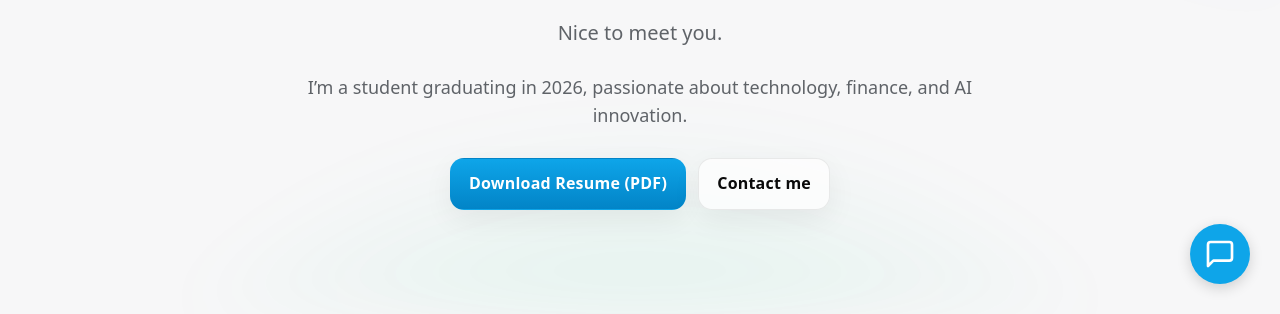
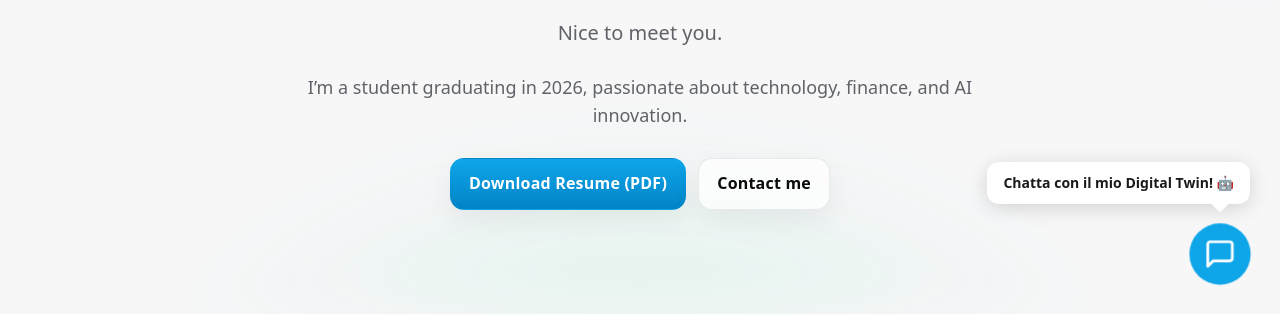
Before and after one commit to GianlucaBave/My_CV, a website: page index.html in a window 1280 px wide. Shown: the part 486-800 px from the top of the page. Drawn offline with Linux system fonts and the light colour scheme.

Commit message:
feat: Add chat tooltip and button animation

```diff
--- a/index.html
+++ b/index.html
@@ -412,10 +412,80 @@
       display: grid;
       place-items: center;
       transition: transform 0.2s cubic-bezier(0.175, 0.885, 0.32, 1.275);
+      animation: btnPulse 3s infinite;
+      position: relative;
     }
 
     .chat-btn:hover {
       transform: scale(1.1);
+      animation: none;
+    }
+
+    @keyframes btnPulse {
+      0% {
+        box-shadow: 0 0 0 0 rgba(59, 130, 246, 0.7);
+        transform: scale(1);
+      }
+
+      50% {
+        box-shadow: 0 0 0 10px rgba(59, 130, 246, 0);
+        transform: scale(1.05);
+      }
+
+      100% {
+        box-shadow: 0 0 0 0 rgba(59, 130, 246, 0);
+        transform: scale(1);
+      }
+    }
+
+    .chat-tooltip {
+      position: absolute;
+      bottom: 80px;
+      right: 0;
+      background: white;
+      color: #1a1a1a;
+      padding: 10px 16px;
+      border-radius: 12px;
+      font-size: 14px;
+      font-weight: 600;
+      box-shadow: 0 4px 20px rgba(0, 0, 0, 0.15);
+      white-space: nowrap;
+      opacity: 0;
+      transform: translateY(10px) translateX(-10px);
+      animation: tooltipFadeIn 0.8s ease-out 1s forwards;
+      pointer-events: none;
+      z-index: 999;
+    }
+
+    .chat-tooltip::after {
+      content: '';
+      position: absolute;
+      bottom: -6px;
+      right: 24px;
+      width: 12px;
+      height: 12px;
+      background: white;
+      transform: rotate(45deg);
+      border-bottom-right-radius: 2px;
+    }
+
+    @media (prefers-color-scheme: dark) {
+      .chat-tooltip {
+        background: #1f2937;
+        color: white;
+        box-shadow: 0 4px 20px rgba(0, 0, 0, 0.4);
+      }
+
+      .chat-tooltip::after {
+        background: #1f2937;
+      }
+    }
+
+    @keyframes tooltipFadeIn {
+      to {
+        opacity: 1;
+        transform: translateY(0) translateX(0);
+      }
     }
 
     .chat-btn svg {
@@ -890,6 +960,7 @@
       </form>
     </div>
 
+    <div class="chat-tooltip">Chatta con il mio Digital Twin! 🤖</div>
     <button class="chat-btn" id="chatToggle" aria-label="Open Chat">
       <svg viewBox="0 0 24 24">
         <path d="M21 15a2 2 0 0 1-2 2H7l-4 4V5a2 2 0 0 1 2-2h14a2 2 0 0 1 2 2z"></path>
```
